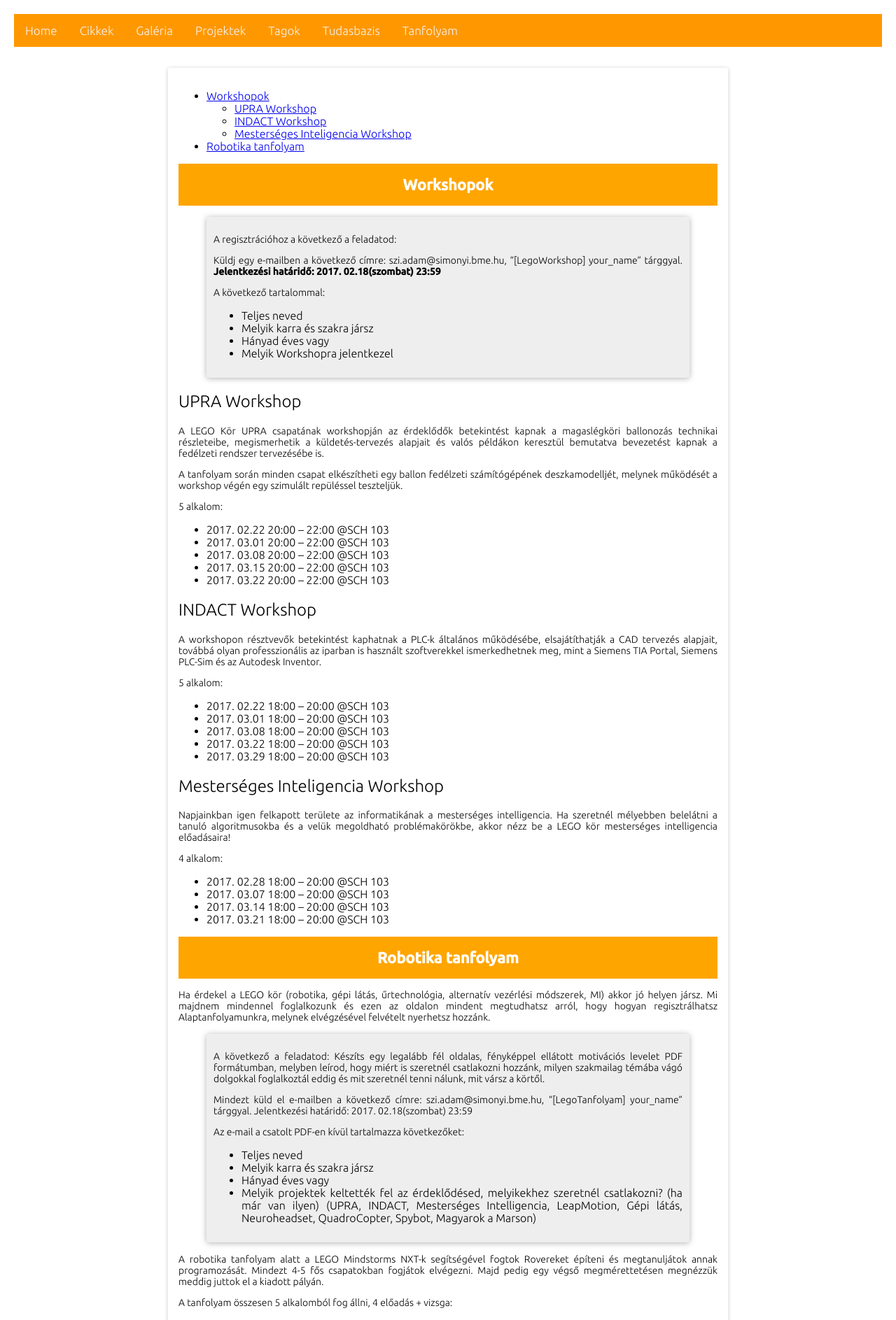
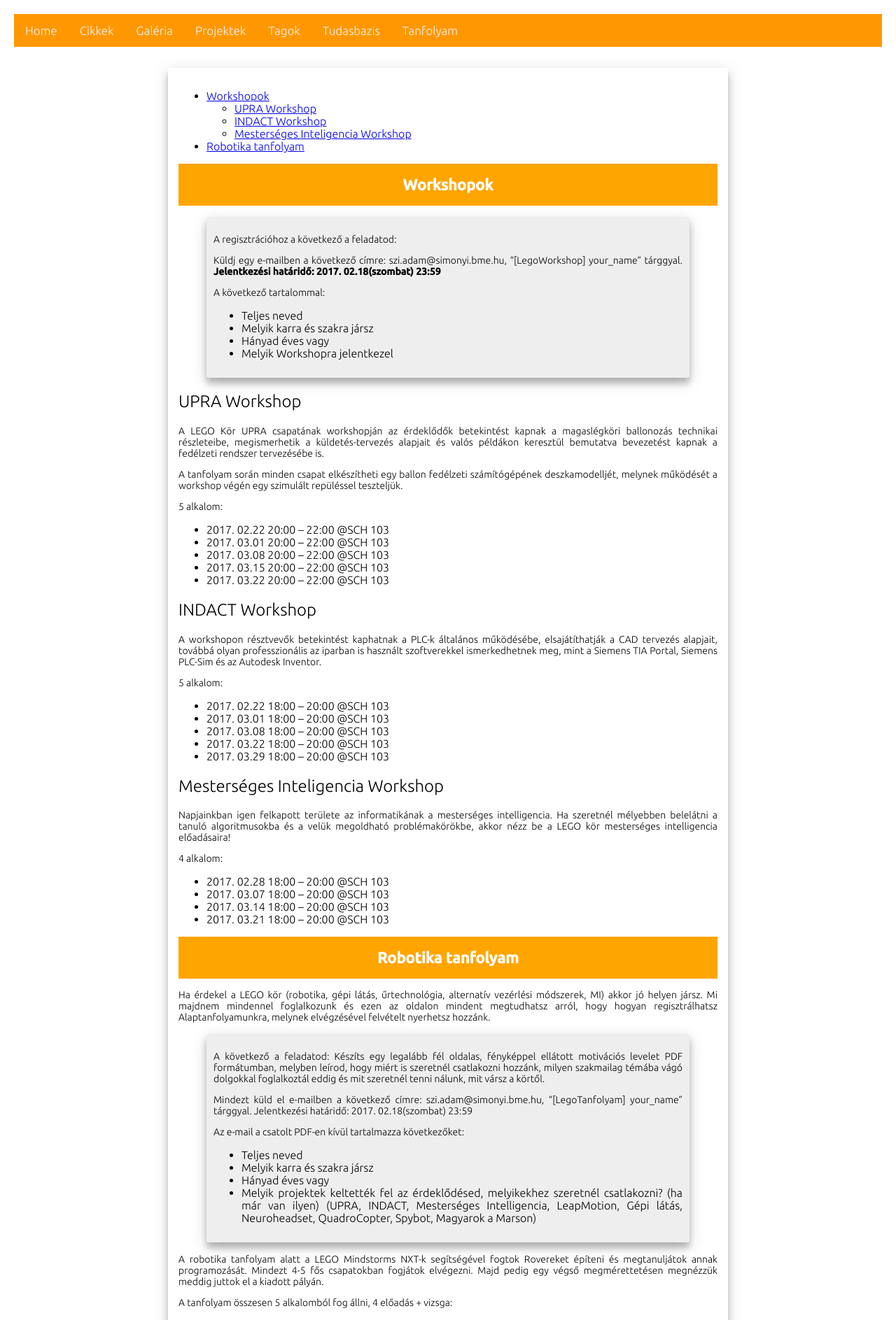
Before and after one commit to legokor/legokor.hu, a Jekyll site: the page built from tanfolyam.md, in a window 1280 px wide. Shown: the top 1887 px of the page at 70% size. Built offline with Jekyll 4.4.1, drawn with Linux system fonts in a browser that asks for light colours.

Commit message:
added card styling

```diff
--- a/css/main.css
+++ b/css/main.css
@@ -65,8 +65,7 @@
 }
 
 #article-block {
-  box-shadow: 0px 1px 6px rgba(0, 0, 0, 0.2);
-  border-radius: 3px;
+  box-shadow: 0 8px 8px 0 rgba(0, 0, 0, 0.2), 0 6px 20px 0 rgba(0, 0, 0, 0.19);
   margin: 30px auto;
   padding: 15px;
   text-align: justify;
@@ -89,7 +88,7 @@
 blockquote {
   background-color: #eeeeee;
   border-radius: 3px;
-  box-shadow: 0px 1px 8px rgba(0, 0, 0, 0.3);
+  box-shadow:0 8px 8px 0 rgba(0, 0, 0, 0.2), 0 6px 20px 0 rgba(0, 0, 0, 0.19);
   padding: 10px;
 }
 
@@ -111,7 +110,7 @@
 
 pre {
   background-color: #404040;
-  box-shadow: 0px 1px 6px rgba(0, 0, 0, 0.2);
+  box-shadow:0 8px 8px 0 rgba(0, 0, 0, 0.2), 0 6px 20px 0 rgba(0, 0, 0, 0.19);
   border-radius: 3px;
   padding: 5px;
 }
@@ -176,7 +175,7 @@
 .member-profile img {
   border: #95989A;
   border-radius: 50%;
-  box-shadow: 0px 0px 6px rgba(0, 0, 0, 0.5);
+  box-shadow: 0 8px 8px 0 rgba(0, 0, 0, 0.2), 0 6px 20px 0 rgba(0, 0, 0, 0.19);
   float: left;
   margin: 0px 70px 15px 15px;
   width: 200px;
@@ -225,8 +224,10 @@
 }
 
 .gallery-box {
+  margin: 20px;
   height: 202px;
   width: 360px;
+  box-shadow: 0 8px 8px 0 rgba(0, 0, 0, 0.2), 0 6px 20px 0 rgba(0, 0, 0, 0.19);
   background-size: cover;
   display: inline-flex;
   justify-content: center;
@@ -268,7 +269,7 @@
   justify-content: center;
   align-items: flex-start;
   border-radius: 3px;
-  box-shadow: 0px 1px 6px rgba(0, 0, 0, 0.2);
+  box-shadow: 0 8px 8px 0 rgba(0, 0, 0, 0.2), 0 6px 20px 0 rgba(0, 0, 0, 0.19);
 }
 
 .project-description {
@@ -306,7 +307,7 @@
 .post-preview {
   margin: 10px;
   border-radius: 3px;
-  box-shadow: 0px 1px 6px rgba(0, 0, 0, 0.2);
+  box-shadow: 0 8px 8px 0 rgba(0, 0, 0, 0.2), 0 6px 20px 0 rgba(0, 0, 0, 0.19);
   display: inline-block;
   vertical-align: top;
 }
```
